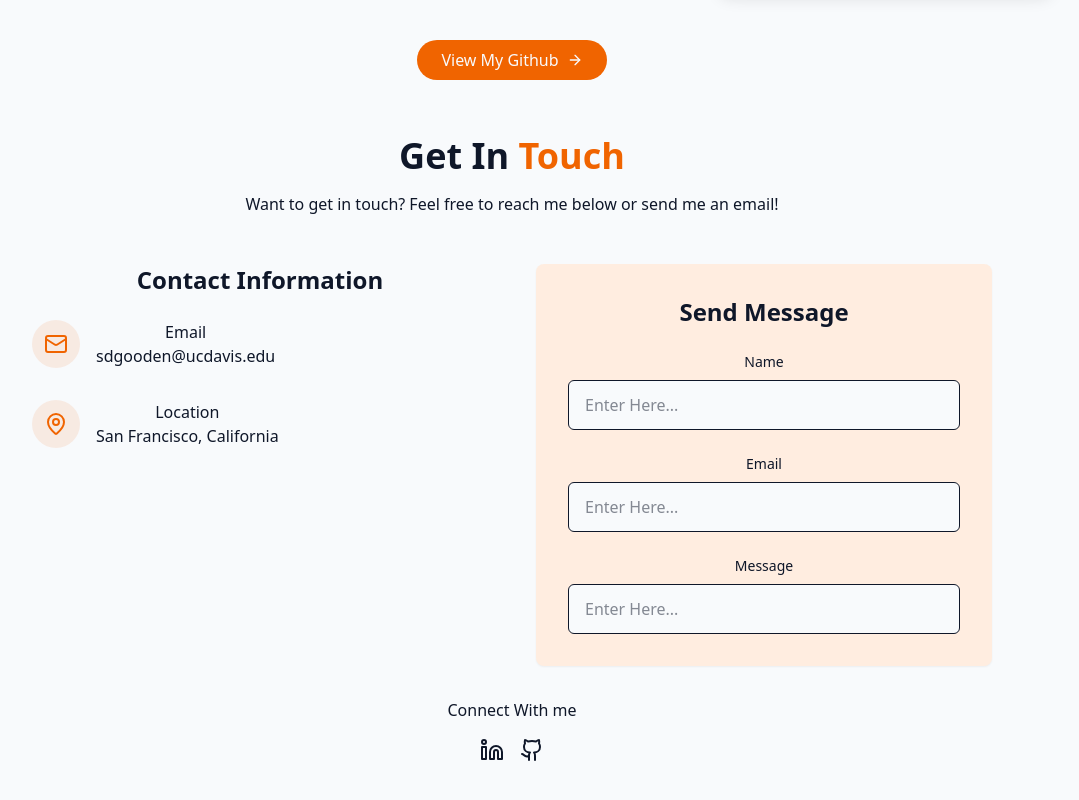
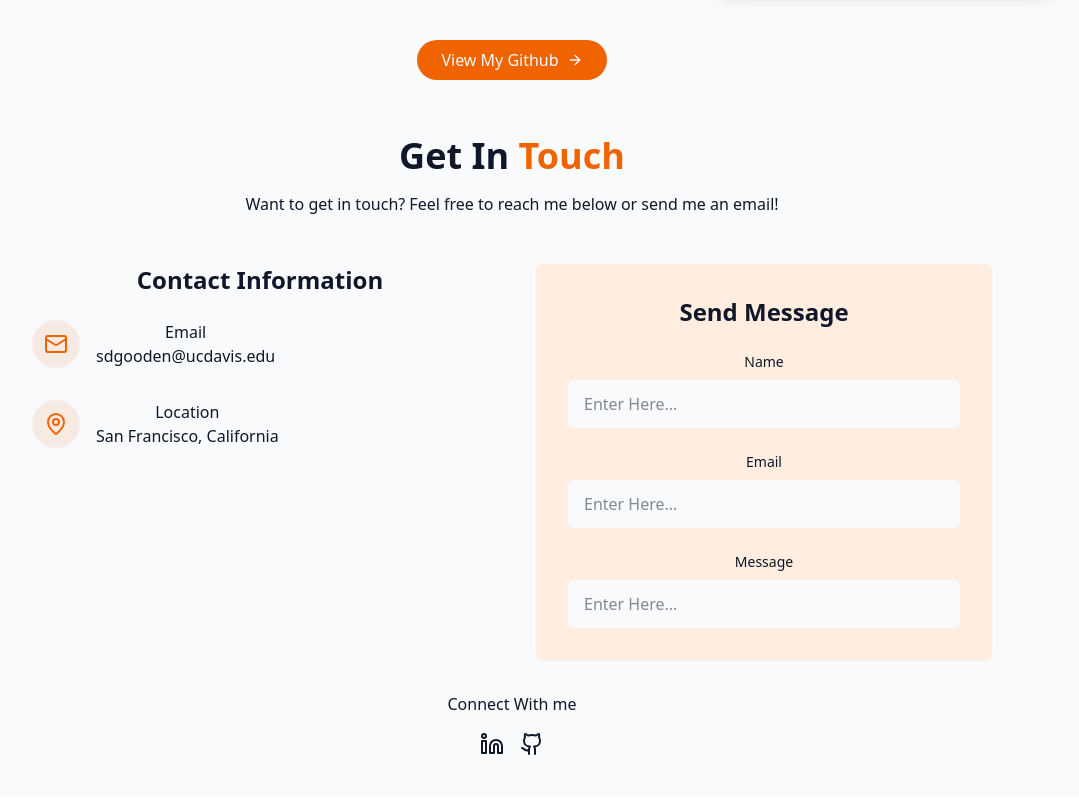
Before and after one commit to simondgooden/portfolio, a React (Vite) app: page / in a window 1280 px wide. Shown: the part 3246-4046 px from the top of the page, without its empty margins (128-1207 px from the left). Built offline with nearby package versions, Linux system fonts and the light colour scheme.

Commit message:
Slight ui fix

```diff
--- a/src/components/ContactSection.jsx
+++ b/src/components/ContactSection.jsx
@@ -69,7 +69,7 @@ export const ContactSection = () => {
                   id="name"
                   name="name"
                   required
-                  className="w-full px-4 py-3 rounded-md border border-input bg-background focus:outline-hidden focus:ring-2 focus:ring-primary"
+                  className="w-full px-4 py-3 rounded-md border-input bg-background focus:outline-hidden focus:ring-2 focus:ring-primary"
                   placeholder="Enter Here..."
                 />
               </div>
@@ -87,7 +87,7 @@ export const ContactSection = () => {
                   id="email"
                   name="email"
                   required
-                  className="w-full px-4 py-3 rounded-md border border-input bg-background focus:outline-hidden focus:ring-2 focus:ring-background"
+                  className="w-full px-4 py-3 rounded-md border-input bg-background focus:outline-hidden focus:ring-2 focus:ring-primary"
                   placeholder="Enter Here..."
                 />
               </div>
@@ -104,7 +104,7 @@ export const ContactSection = () => {
                   id="message"
                   name="message"
                   required
-                  className="w-full px-4 py-3 rounded-md border border-input bg-background focus:outline-hidden focus:ring-2 focus:ring-primary resize-none"
+                  className="w-full px-4 py-3 rounded-md border-input bg-background focus:outline-hidden focus:ring-2 focus:ring-primary resize-none"
                   placeholder="Enter Here..."
                 />
               </div>
```
